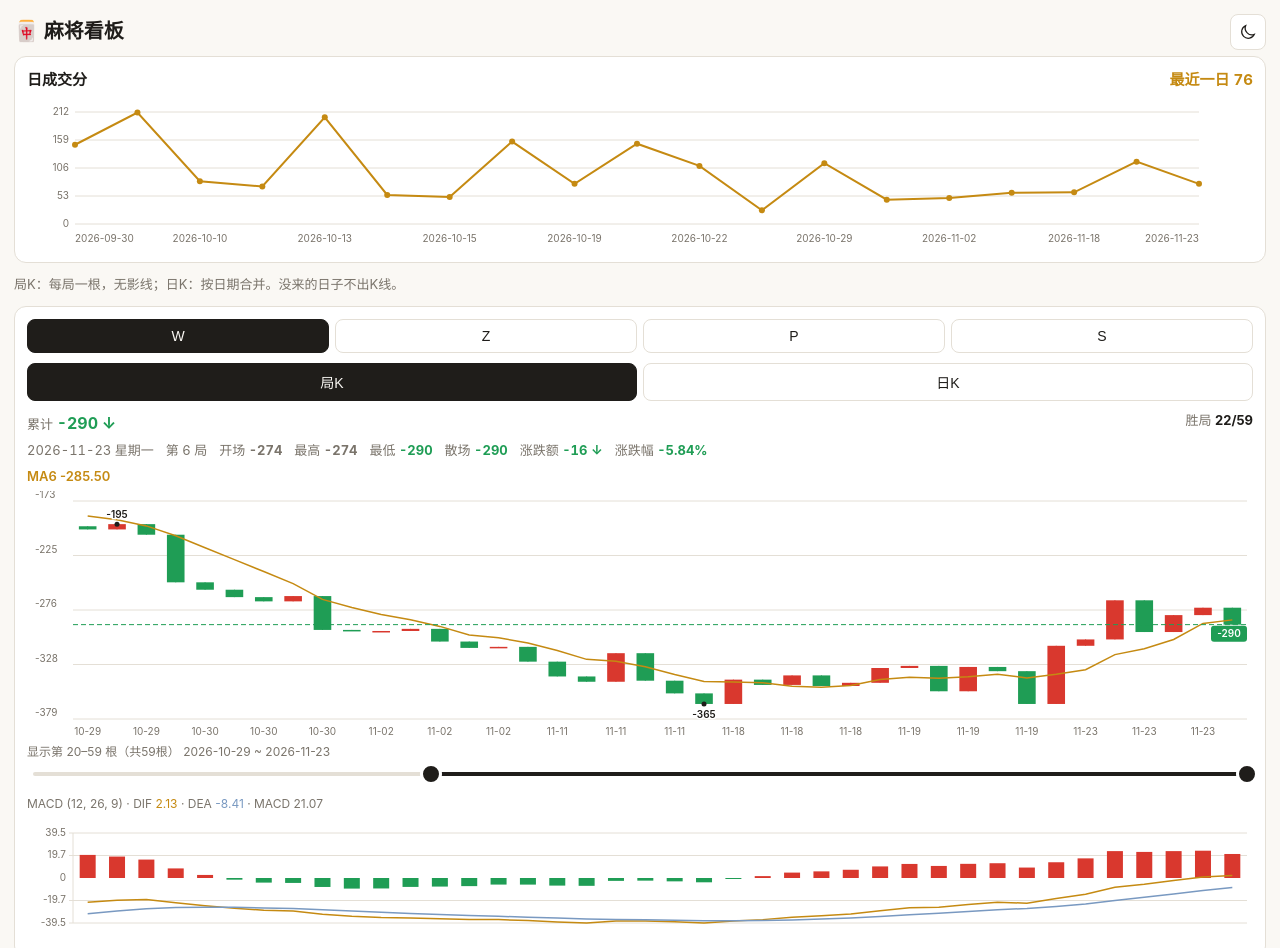
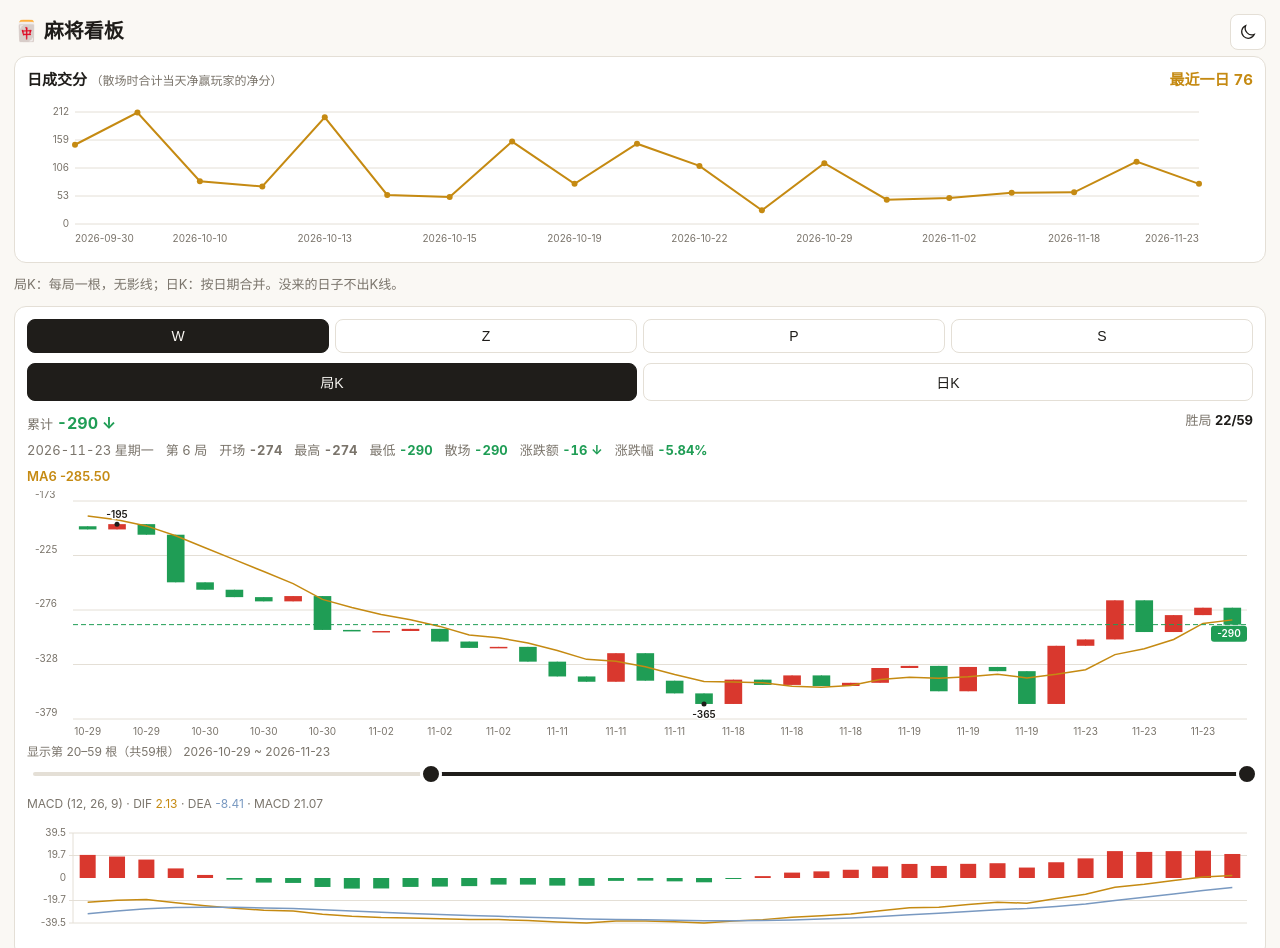
Before and after one commit to wswangd/wswangd.github.io, a plain HTML site: page index.html in a window 1280 px wide. Shown: the top 948 px of the page. Drawn offline with Linux system fonts and the light colour scheme.

Commit message:
Explain daily settled score calculation

```diff
--- a/index.html
+++ b/index.html
@@ -50,6 +50,7 @@ h1{font-size:20px;margin:0 0 2px}
 svg text{fill:var(--mut);font-size:10px}
 .turnover-head{display:flex;align-items:baseline;justify-content:space-between;gap:8px}
 .turnover-head h2{margin:0;font-size:15px}
+.turnover-note{font-size:12px;font-weight:normal;color:var(--mut)}
 #turnoverTotal{color:var(--ma);font-variant-numeric:tabular-nums}
 #turnoverChart svg{display:block}
 #tip{font-size:13px;color:var(--mut);min-height:40px;margin-top:6px}
@@ -93,7 +94,7 @@ input{width:100%;padding:8px;border:1px solid var(--line);border-radius:8px;back
   </button>
 </header>
 <section class="card" aria-labelledby="turnoverTitle">
-  <div class="turnover-head"><h2 id="turnoverTitle">日成交分</h2><strong id="turnoverTotal"></strong></div>
+  <div class="turnover-head"><h2 id="turnoverTitle">日成交分 <span class="turnover-note">（散场时合计当天净赢玩家的净分）</span></h2><strong id="turnoverTotal"></strong></div>
   <div id="turnoverChart"></div>
 </section>
 <div class="sub">局K：每局一根，无影线；日K：按日期合并。没来的日子不出K线。</div>
```
